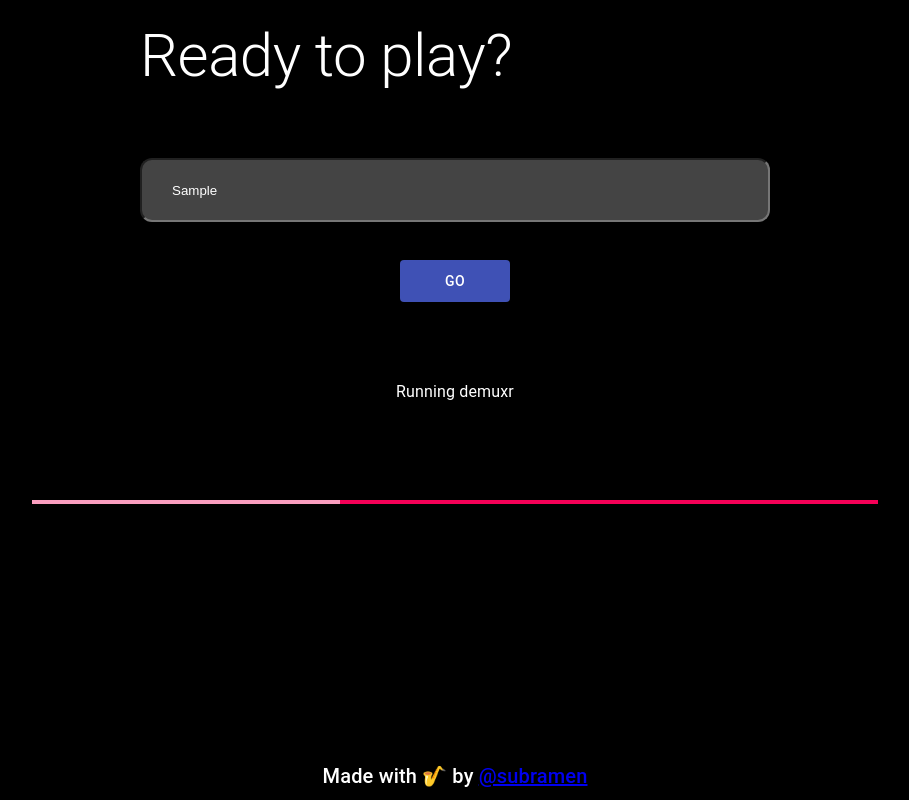
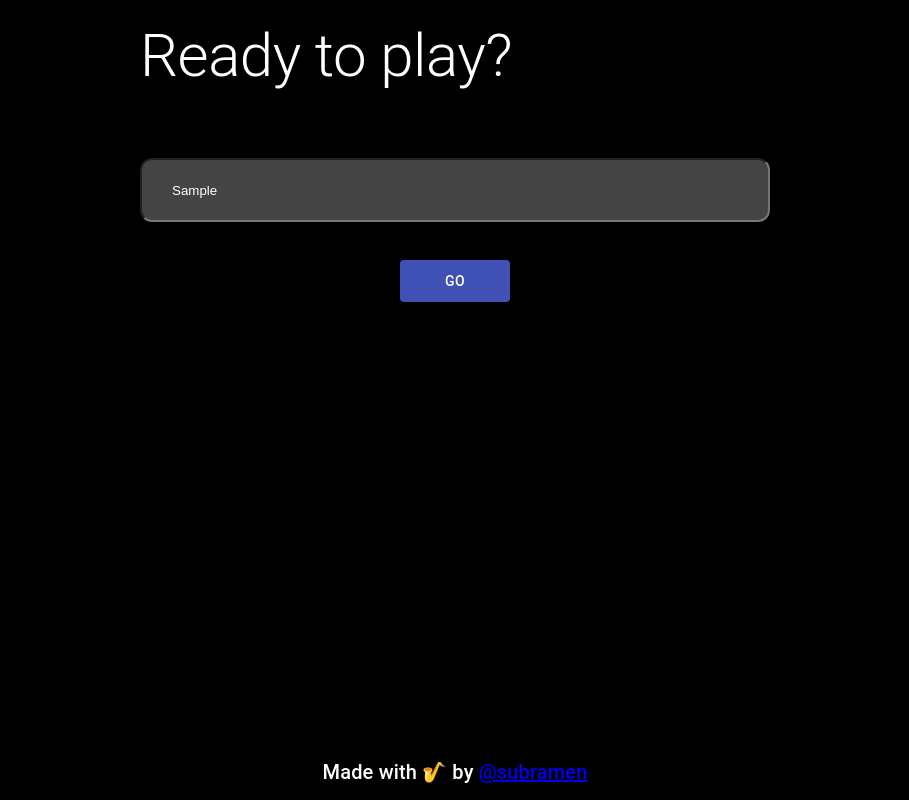
Before and after one commit to subramen/demuxr, a React (Create React App) app in the folder frontend/: page / in a window 1280 px wide. Both pictures are taken after typing "Sample" into the empty fields and a click on the button "GO". Shown: the whole page, without its empty margins (185-1094 px from the left). Built offline with nearby package versions, Linux system fonts and the light colour scheme; no server answers.

Commit message:
increase timeout + usability

```diff
--- a/frontend/src/App.js
+++ b/frontend/src/App.js
@@ -45,7 +45,7 @@ function App() {
     setDemuxRunning(true);
     console.log('running inference for url', url);
 
-    fetch(INFER_API + url, 600000)
+    fetch(INFER_API + url, 1200000)
       .then(res => res.json())
       .then(data => {
 
@@ -97,12 +97,14 @@ function UserInput({runInference, title, isStart, demuxRunning, demuxComplete })
     }
   };
 
+  const status = useCallback(() => {"Running demuxr " + (title ? ("on " + title) : "")}, [title])
+
   const statusMsg = () => {
     if (demuxComplete) {
       return null;
     }
     if (demuxRunning) {
-      return <Typography className="statusMsg"> Running demuxr </Typography>;
+      return <Typography className="statusMsg"> {status} </Typography>;
     }
     else if (isStart) {
       return <LinearProgress color="secondary" variant="indeterminate" />;
@@ -159,7 +161,7 @@ function Player({folder, demuxRunning, demuxComplete}) {
     /* needs download */
     <div className='player'>
 
-      {!playEnabled ? <LinearProgress color="secondary" variant="indeterminate" /> : null}
+      {!(playEnabled || demuxRunning)? <LinearProgress color="secondary" variant="indeterminate" /> : null}
 
       {demuxRunning ?
       <Stem  folder={folder} id="original" onReady={handleReady} demuxComplete={demuxComplete} wavesurferRef={stemRefs['original']} handleSeek={handleSeek} />
```
Also changed, not shown: 1 other file (tests, documents, lock files or other folders).
